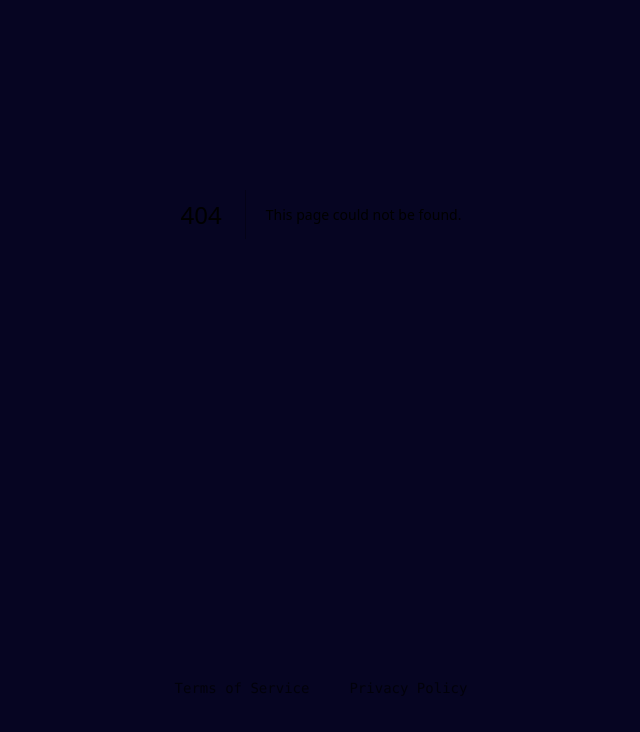
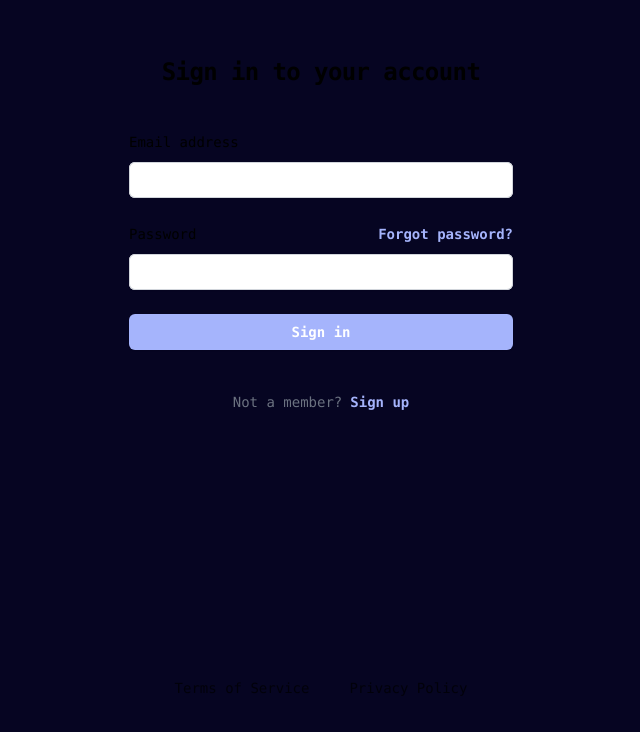
Before and after one commit to bentsen/counter-strike-predicter, a Next.js app: page /signin in a window 1280 px wide. Before the commit this address had no page. Shown: the part 186-918 px from the top of the page, without its empty margins (319-959 px from the left). Built offline with nearby package versions, Linux system fonts and the light colour scheme.

Commit message:
loadout change

```diff
--- a/package.json
+++ b/package.json
@@ -15,6 +15,7 @@
     "class-variance-authority": "^0.7.0",
     "next": "14.1.0",
     "react": "^18",
+    "react-confetti": "^6.1.0",
     "react-countup": "^6.5.2",
     "react-dom": "^18",
     "react-hook-form": "^7.50.1",
--- /dev/null
+++ b/src/app/(account)/signin/page.tsx
@@ -0,0 +1,88 @@
+import Button from "@/components/ui/button";
+import Image from "next/image";
+import Link from "next/link";
+
+const Signin = () => {
+  return (
+    <div className="flex h-screen w-full flex-col justify-center px-6 py-12 lg:px-8">
+      <div className="sm:mx-auto sm:w-full sm:max-w-sm">
+        <h2 className="mt-10 text-center text-2xl font-bold leading-9 tracking-tight">
+          Sign in to your account
+        </h2>
+      </div>
+
+      <div className="mt-10 sm:mx-auto sm:w-full sm:max-w-sm">
+        <form className="space-y-6" action="#" method="POST">
+          <div>
+            <label
+              htmlFor="email"
+              className="block text-sm font-medium leading-6 "
+            >
+              Email address
+            </label>
+            <div className="mt-2">
+              <input
+                id="email"
+                name="email"
+                type="email"
+                autoComplete="email"
+                required
+                className="block indent-2 w-full text-black rounded-md border-0 py-1.5  shadow-sm ring-1 ring-inset ring-gray-300 placeholder:text-gray-400 focus:ring-2 focus:ring-inset focus:ring-indigo-600 sm:text-sm sm:leading-6"
+              />
+            </div>
+          </div>
+
+          <div>
+            <div className="flex items-center justify-between">
+              <label
+                htmlFor="password"
+                className="block text-sm font-medium leading-6 "
+              >
+                Password
+              </label>
+              <div className="text-sm">
+                <Link
+                  href="#"
+                  className="font-semibold text-indigo-300 hover:text-indigo-500"
+                >
+                  Forgot password?
+                </Link>
+              </div>
+            </div>
+            <div className="mt-2">
+              <input
+                id="password"
+                name="password"
+                type="password"
+                autoComplete="current-password"
+                required
+                className="block w-full indent-2 rounded-md border-0 py-1.5 text-black shadow-sm ring-1 ring-inset ring-gray-300 placeholder:text-gray-400 focus:ring-2 focus:ring-inset focus:ring-indigo-600 sm:text-sm sm:leading-6"
+              />
+            </div>
+          </div>
+
+          <div>
+            <button
+              type="submit"
+              className="flex w-full justify-center rounded-md bg-indigo-300 px-3 py-1.5 text-sm font-semibold leading-6 text-white shadow-sm hover:bg-indigo-500 focus-visible:outline focus-visible:outline-2 focus-visible:outline-offset-2 focus-visible:outline-indigo-600"
+            >
+              Sign in
+            </button>
+          </div>
+        </form>
+
+        <p className="mt-10 text-center text-sm text-gray-500">
+          Not a member?
+          <Link
+            href="/signup"
+            className="font-semibold leading-6 ml-2 text-indigo-300 hover:text-indigo-500"
+          >
+            Sign up
+          </Link>
+        </p>
+      </div>
+    </div>
+  );
+};
+
+export default Signin;
--- /dev/null
+++ b/src/app/(account)/signup/page.tsx
@@ -0,0 +1,18 @@
+const Signup = () => {
+  return (
+    <div className="text-center">
+      <div className="relative mx-0 my-auto w-[100px] h-[100px]">
+        <div className="bg-red-900 text-white text-center">
+          <h2>Tail</h2>
+        </div>
+        <div className="bg-blue-900 text-white text-center">
+          <h2>Head</h2>
+        </div>
+      </div>
+      <h1>Flip a coin</h1>
+      <button>coin toss</button>
+    </div>
+  );
+};
+
+export default Signup;
--- a/src/app/(frontpage)/page.tsx
+++ b/src/app/(frontpage)/page.tsx
@@ -64,6 +64,7 @@ export default function Home() {
                 Join the Beta
               </Button>
               <Button
+                href={"/signin"}
                 variant={"yellow"}
                 className="flex flex-row gap-2 items-center"
               >
--- a/src/app/ai/MatchData.tsx
+++ b/src/app/ai/MatchData.tsx
@@ -37,7 +37,7 @@ const MatchData = () => {
           />
           <h1 className="text-2xl mt-5">Terrorist</h1>
           <div>
-            <p>Terrorist score</p>
+            <p>Score</p>
             <input
               {...register("matchData.tScore")}
               className="text-black w-full h-10 rounded text-lg p-2"
@@ -52,7 +52,7 @@ const MatchData = () => {
               control={control}
               render={({ field }) => (
                 <div>
-                  <p>Terrorist Health</p>
+                  <p>Health</p>
                   <SliderComponent
                     max={500}
                     step={1}
@@ -77,7 +77,7 @@ const MatchData = () => {
               control={control}
               render={({ field }) => (
                 <div>
-                  <p>Terrorist Armor</p>
+                  <p>Armor</p>
                   <SliderComponent
                     max={500}
                     step={1}
@@ -148,7 +148,7 @@ const MatchData = () => {
           <h1 className="text-2xl mt-5">Counter-Terrorist</h1>
           <div>
             <div>
-              <p>Counter-Terrorist Score</p>
+              <p>Score</p>
               <input
                 {...register("matchData.ctScore")}
                 className="text-black w-full h-10 rounded text-lg p-2"
@@ -164,7 +164,7 @@ const MatchData = () => {
               control={control}
               render={({ field }) => (
                 <div>
-                  <p>Counter-Terrorist Health</p>
+                  <p>Health</p>
                   <SliderComponent
                     max={500}
                     step={1}
@@ -185,11 +185,11 @@ const MatchData = () => {
           </div>
           <div>
             <Controller
-              name={"matchData.tArmor"}
+              name={"matchData.ctArmor"}
               control={control}
               render={({ field }) => (
                 <div>
-                  <p>Terrorist Armor</p>
+                  <p>Armor</p>
                   <SliderComponent
                     max={500}
                     step={1}
--- a/src/app/ai/Stepper.tsx
+++ b/src/app/ai/Stepper.tsx
@@ -165,9 +165,6 @@ const Stepper = () => {
   return (
     <FormProvider {...methods}>
       <div className="mx-auto w-[650px]">
-        <div className="absolute top-1/4 left-10">
-          {methods.watch("selectedMap")}
-        </div>
         <form onSubmit={(e) => e.preventDefault()}>
           {Steps.map((step) => currentStep === step.step && step.component)}
           <div className="w-full mt-10 flex flex-row gap-5 justify-center ">
--- a/src/app/ai/Teams.tsx
+++ b/src/app/ai/Teams.tsx
@@ -164,7 +164,7 @@ const weaponList = {
     {
       id: 5,
       name: "Glock",
-      img: "/equipment/svg_normal/weapon_glock18.svg",
+      img: "/equipment/svg_normal/weapon_glock.svg",
     },
     {
       id: 6,
@@ -218,8 +218,7 @@ const utilityList = [
 ];
 
 const Teams = () => {
-  const { register, handleSubmit, setValue, control, getValues, watch } =
-    useFormContext<IFromValues>();
+  const { control } = useFormContext<IFromValues>();
 
   const { fields, append, prepend, remove } = useFieldArray({
     name: "ct",
@@ -247,8 +246,54 @@ const Teams = () => {
               loadout={field.loadout}
               number={index}
               terrorist={true}
+              remove={removeT}
             />
           ))}
+          {fieldsT.length < 5 && (
+            <button
+              className="border-2 text-3xl border-orange-500/20 text-orange-500/20 rounded h-32"
+              onClick={() =>
+                appendT({
+                  loadout: {
+                    mainWeapon: {
+                      id: 1,
+                      name: "AK-47",
+                      img: "/equipment/svg_normal/weapon_ak47.svg",
+                    },
+                    secondaryWeapon: {
+                      id: 1,
+                      name: "Glock-18",
+                      img: "/equipment/svg_normal/weapon_glock.svg",
+                    },
+                    utility: {
+                      nade1: {
+                        id: 5,
+                        name: "Smoke",
+                        img: "/equipment/svg_normal/weapon_smokegrenade.svg",
+                      },
+                      nade2: {
+                        id: 2,
+                        name: "Flashbang",
+                        img: "/equipment/svg_normal/weapon_flashbang.svg",
+                      },
+                      nade3: {
+                        id: 4,
+                        name: "Molotov",
+                        img: "/equipment/svg_normal/weapon_molotov.svg",
+                      },
+                      nade4: {
+                        id: 3,
+                        name: "HE",
+                        img: "/equipment/svg_normal/weapon_hegrenade.svg",
+                      },
+                    },
+                  },
+                })
+              }
+            >
+              +
+            </button>
+          )}
         </div>
         <div className="flex flex-col gap-1 w-1/2">
           {fields.map((field, index) => (
@@ -257,8 +302,54 @@ const Teams = () => {
               loadout={field.loadout}
               number={index}
               terrorist={false}
+              remove={remove}
             />
           ))}
+          {fields.length < 5 && (
+            <button
+              className="border-2 text-3xl border-blue-500/20 text-blue-500/20 rounded h-32"
+              onClick={() =>
+                append({
+                  loadout: {
+                    mainWeapon: {
+                      id: 1,
+                      name: "AK-47",
+                      img: "/equipment/svg_normal/weapon_ak47.svg",
+                    },
+                    secondaryWeapon: {
+                      id: 1,
+                      name: "Glock-18",
+                      img: "/equipment/svg_normal/weapon_glock.svg",
+                    },
+                    utility: {
+                      nade1: {
+                        id: 5,
+                        name: "Smoke",
+                        img: "/equipment/svg_normal/weapon_smokegrenade.svg",
+                      },
+                      nade2: {
+                        id: 2,
+                        name: "Flashbang",
+                        img: "/equipment/svg_normal/weapon_flashbang.svg",
+                      },
+                      nade3: {
+                        id: 4,
+                        name: "Molotov",
+                        img: "/equipment/svg_normal/weapon_molotov.svg",
+                      },
+                      nade4: {
+                        id: 3,
+                        name: "HE",
+                        img: "/equipment/svg_normal/weapon_hegrenade.svg",
+                      },
+                    },
+                  },
+                })
+              }
+            >
+              +
+            </button>
+          )}
         </div>
       </div>
     </>
@@ -269,10 +360,12 @@ const Loadout = ({
   number,
   terrorist,
   loadout,
+  remove,
 }: {
   number: number;
   terrorist: boolean;
   loadout: Loadout;
+  remove: (index: number) => void;
 }) => {
   return (
     <div
@@ -283,11 +376,22 @@ const Loadout = ({
     >
       <div
         className={cn(
-          "border-b p-2 h-1/3",
+          "border-b p-2 h-1/3 flex justify-between",
           terrorist ? "border-orange-900/30" : "border-blue-900/30"
         )}
       >
-        {terrorist ? "Terrorist" : "Counter-Terrorist"} {number + 1} - Loadout
+        <div className="flex items-center ">
+          {terrorist ? "Terrorist" : "Counter-Terrorist"} {number + 1} - Loadout
+        </div>
+        <button
+          onClick={() => remove(number)}
+          className={cn(
+            "flex items-center justify-center w-7 h-7 cursor-pointer rounded",
+            terrorist ? "hover:bg-[#50292f]" : "hover:bg-[#1A2E74]"
+          )}
+        >
+          <Cross1Icon />
+        </button>
       </div>
       <div className="flex flex-row h-full w-full">
         <div className="flex flex-col h-full w-2/3 relative">
@@ -295,10 +399,9 @@ const Loadout = ({
           <Utility playerIndex={number} terrorist={terrorist} />
         </div>
         <div
-          className={cn(
-            "w-1/3 h-2/3 flex justify-center items-center cursor-pointer",
-            terrorist ? "hover:bg-orange-300/40" : "hover:bg-blue-300/40"
-          )}
+          className={
+            "w-1/3 h-2/3 flex justify-center items-center cursor-pointer"
+          }
         >
           <SecondaryWeapon playerIndex={number} terrorist={terrorist} />
         </div>
@@ -330,8 +433,8 @@ const MainWeapon = ({
           className={cn(
             "border-b border-r h-1/3 w-full relative cursor-pointer ",
             terrorist
-              ? "hover:bg-orange-300/40 border-orange-900/30"
-              : "hover:bg-blue-300/40 border-blue-900/30"
+              ? "hover:bg-[#50292f] border-orange-900/30"
+              : "hover:bg-[#1A2E74] border-blue-900/30"
           )}
         >
           {mainWeapon ? (
@@ -365,7 +468,7 @@ const MainWeapon = ({
                   <div
                     className={cn(
                       "w-full p-2 h-auto text-black first:rounded-t last:rounded-b flex flex-col cursor-pointer",
-                      terrorist ? "hover:bg-[#50292f]" : "hover:bg-blue-950"
+                      terrorist ? "hover:bg-[#50292f]" : "hover:bg-[#1A2E74]"
                     )}
                   >
                     <p className="">{weapon.name}</p>
@@ -392,7 +495,7 @@ const MainWeapon = ({
                   <div
                     className={cn(
                       "w-full p-2 h-auto text-black first:rounded-t last:rounded-b flex flex-col cursor-pointer",
-                      terrorist ? "hover:bg-[#50292f]" : "hover:bg-blue-950"
+                      terrorist ? "hover:bg-[#50292f]" : "hover:bg-[#1A2E74]"
                     )}
                   >
                     <p className="">{weapon.name}</p>
@@ -419,7 +522,7 @@ const MainWeapon = ({
                   <div
                     className={cn(
                       "w-full p-2 h-auto text-black first:rounded-t last:rounded-b flex flex-col cursor-pointer",
-                      terrorist ? "hover:bg-[#50292f]" : "hover:bg-blue-950"
+                      terrorist ? "hover:bg-[#50292f]" : "hover:bg-[#1A2E74]"
                     )}
                   >
                     <p className="">{weapon.name}</p>
@@ -443,7 +546,7 @@ const MainWeapon = ({
                 <div
                   className={cn(
                     "w-full p-2 h-auto text-black first:rounded-t last:rounded-b flex flex-col cursor-pointer",
-                    terrorist ? "hover:bg-[#50292f]" : "hover:bg-blue-950"
+                    terrorist ? "hover:bg-[#50292f]" : "hover:bg-[#1A2E74]"
                   )}
                 >
                   <p className="">No Weapon</p>
@@ -538,7 +641,7 @@ const Nade = ({
         <div
           className={cn(
             "relative w-full",
-            terrorist ? "hover:bg-orange-300/40" : "hover:bg-blue-300/40"
+            terrorist ? "hover:bg-[#50292f]" : "hover:bg-[#1A2E74]"
           )}
         >
           {nade ? (
@@ -569,7 +672,7 @@ const Nade = ({
                 key={nade.id}
                 className={cn(
                   "w-full p-2 h-auto text-black first:rounded-t last:rounded-b flex flex-col cursor-pointer",
-                  terrorist ? "hover:bg-[#50292f]" : "hover:bg-blue-950"
+                  terrorist ? "hover:bg-[#50292f]" : "hover:bg-[#1A2E74]"
                 )}
               >
                 <Popover.Close asChild onClick={() => handleSelectNade(nade)}>
@@ -586,7 +689,7 @@ const Nade = ({
           <div
             className={cn(
               "w-full p-2 h-auto text-black first:rounded-t last:rounded-b flex flex-col cursor-pointer",
-              terrorist ? "hover:bg-[#50292f]" : "hover:bg-blue-950"
+              terrorist ? "hover:bg-[#50292f]" : "hover:bg-[#1A2E74]"
             )}
           >
             <Popover.Close asChild onClick={() => handleSelectNade(null)}>
@@ -631,7 +734,7 @@ const SecondaryWeapon = ({
         <div
           className={cn(
             "relative h-full w-full",
-            terrorist ? "hover:bg-orange-300/40" : "hover:bg-blue-300/40"
+            terrorist ? "hover:bg-[#50292f]" : "hover:bg-[#1A2E74]"
           )}
         >
           {secondaryWeapon ? (
@@ -673,7 +776,7 @@ const SecondaryWeapon = ({
                   <div
                     className={cn(
                       "w-full p-2 h-auto text-black first:rounded-t last:rounded-b flex flex-col cursor-pointer",
-                      terrorist ? "hover:bg-[#50292f]" : " hover:bg-blue-950"
+                      terrorist ? "hover:bg-[#50292f]" : " hover:bg-[#1A2E74]"
                     )}
                   >
                     <p className="">{weapon.name}</p>
@@ -689,7 +792,7 @@ const SecondaryWeapon = ({
                 <div
                   className={cn(
                     "w-full p-2 h-auto text-black first:rounded-t last:rounded-b flex flex-col cursor-pointer",
-                    terrorist ? "hover:bg-[#50292f]" : " hover:bg-bg-blue-950"
+                    terrorist ? "hover:bg-[#50292f]" : "hover:bg-[#1A2E74]"
                   )}
                 >
                   <p className="">No Weapon</p>
--- a/src/app/ai/overview/page.tsx
+++ b/src/app/ai/overview/page.tsx
@@ -2,8 +2,12 @@
 
 import Image from "next/image";
 import CountUp from "react-countup";
+import Confetti from "react-confetti";
+import React from "react";
 
 const Overview = () => {
+  const [isConfetti, setIsConfetti] = React.useState(false);
+
   return (
     <div className="w-full flex items-center pt-20 flex-col gap-10">
       <h1 className="text-3xl">Overview</h1>
@@ -23,8 +27,21 @@ const Overview = () => {
         <span className="items-center flex text-2xl">vs</span>
         <div className="flex flex-col gap-5 relative w-40 h-40">
           <div className="z-20 flex items-center justify-center h-full flex-col">
+            <Confetti
+              run={isConfetti}
+              gravity={0.01}
+              className="w-full rounded-t-full"
+              width={300}
+              height={250}
+            />
             <p className="text-xl font-bold">Terrorist</p>
-            <CountUp className="text-2xl" end={70} suffix="%" duration={5} />
+            <CountUp
+              onEnd={() => setIsConfetti(true)}
+              className="text-2xl"
+              end={70}
+              suffix="%"
+              duration={5}
+            />
           </div>
           <Image
             src={"/terrorist.png"}
--- a/src/app/layout.tsx
+++ b/src/app/layout.tsx
@@ -19,9 +19,8 @@ export default function RootLayout({
   return (
     <html lang="en">
       <body className={cn(inter.className, "bg-[#060522]")}>
-        <div className="min-h-screen h-auto bg-[#060522] font-mono">
+        <div className="min-h-screen h-auto overflow-x-hidden bg-[#060522] font-mono">
           <main className="min-h-screen h-auto">{children}</main>
-
           <Footer />
         </div>
       </body>
```
Also changed, not shown: 1 other file (tests, documents, lock files or other folders).
